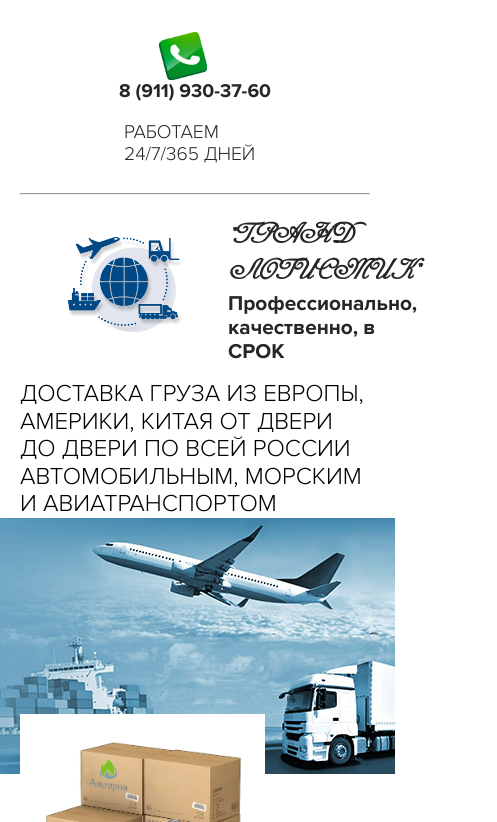
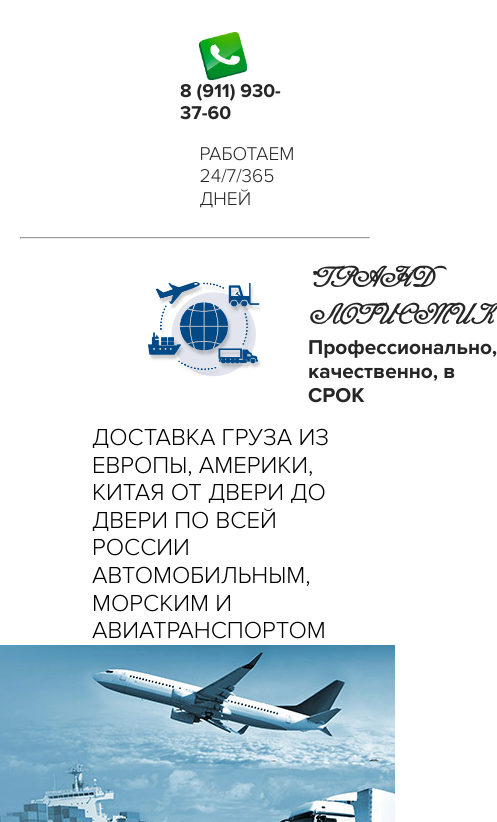
Before and after one commit to LisVM/LisVM.github.io, a plain HTML site: page index.html in a window 390 px wide. Shown: the top 822 px of the page, 497 px wide, since content can reach past the window. Drawn offline with nearby package versions, Linux system fonts and the light colour scheme.

Commit message:
changes_5.2

```diff
--- a/css/style-menu.css
+++ b/css/style-menu.css
@@ -306,7 +306,7 @@ a {
       position: absolute;
       top: 2rem;
       left: 5px;
-      width: 150px;
+      width: 120px;
     }
     .masthead .brand-container {
       padding: 10px 0 50px 10px;
--- a/index.html
+++ b/index.html
@@ -2,7 +2,7 @@
 <html lang="ru">
 <head>
     <meta charset="UTF-8">
-    <meta name="viewport" content="width=device-width, initial-scale=1.0">
+    <meta name="viewport" content="width=device-width, initial-scale=1.0, shrink-to-fit=no">
     <meta http-equiv="X-UA-Compatible" content="ie=edge">
     <link rel="stylesheet" href="css/normalize.css">
     <link rel="stylesheet" href="css/style.css">
@@ -96,7 +96,6 @@
                         <a class='slide' id="click_1" href='#'>
                           <span class='element'>Авиаперевозки грузов</span>
                           <span class='name'>Нажми подробнее</span>
-
                         </a>
                     </div>
                     <div>
@@ -204,10 +203,6 @@
                     <li>документ, подтверждающий факт внесения записи о юридическом лице в Единый государственный реестр юридических лиц (Свидетельство о государственной регистрации / выписка из ЕГРЮЛ);</li>
                     <li>свидетельство о постановке на учет в налоговом органе заявителя - юридического лица.</li>
                 </ul>
-
-
-
-
                 РЕКОМЕНДУЕМ заполненную заявку до ее подписания и передачи оригиналов в ООО «СЗТЛС» направить для проверки корректности заполнения по адресу: grand017019@gmail.com с пометкой в теме письма «ДОКУМЕНТЫ ПО ЭД НА ПРОВЕРКУ».
 
                 Заявка на получение сертификатов ключей проверки электронной подписи подписывается и подается в 2-х экземплярах.
--- a/sass/_grid.sass
+++ b/sass/_grid.sass
@@ -4,25 +4,51 @@
 .container
     max-width: 1170px
     margin: auto
-
+@media screen and (min-width: 1199px)
+    .container
+        max-width: 1170px
+    .info-1__text
+        padding-left: 9rem
+    .top-phone, .navbar-wrap
+        margin-left: 5rem
 @media screen and (max-width: 1199px)
     .container
         max-width: 960px
-
+    .info-1__text
+        padding-left: 7.5rem
+    .top-phone, .navbar-wrap
+        margin-left: 5rem
 @media screen and (max-width: 991px)
     .container
         max-width: 750px
     .info-2__img_pic
-        margin-top: 1rem
+        margin-top: 5rem
+    .info-1__text
+        padding-left: 8.5rem
+    .top-phone, .navbar-wrap
+        margin-left: 5rem
 @media screen and (max-width: 768px)
+    .top
+        margin-top: 0rem !important
     .container
-        max-width: 100%
-        padding: 0 30px
+        margin-top: 0rem !important
+        width: 100%
+        padding: 0 20px
+    .info-2__img_pic
+        margin-top: 5rem
+    .top-phone, .info-1, .info-2
+        flex-direction: column
+    .info-1__text, .info-2__text
+        font-size: 1rem
+    .info-1__text
+        padding-left: 4.5rem
 @media screen and (max-width: 430px)
     .container
         width: 100%
         padding: 0 20px
-        .features__img_line1, .features__img_line2, .title,
-            width: 120%
-        .top-phone, .info-1, .info-2
-            flex-direction: column
+    .features__img_line1, .features__img_line2, .title,
+        width: 120%
+    .top-phone, .info-1, .info-2
+        flex-direction: column
+    .info-1__text
+        padding-left: 4.5rem
```
Also changed, not shown: css/style.css, 1 other file.
